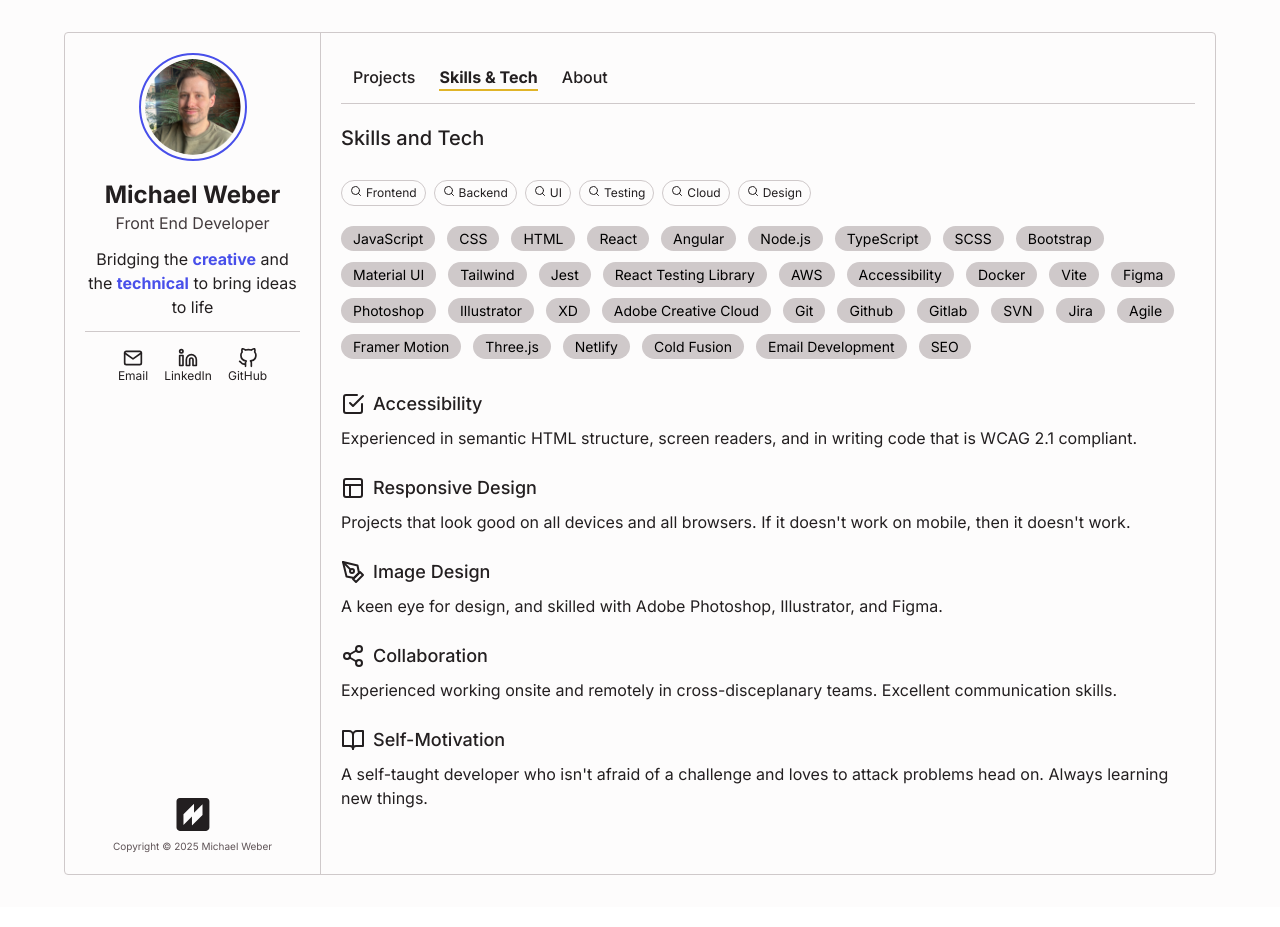
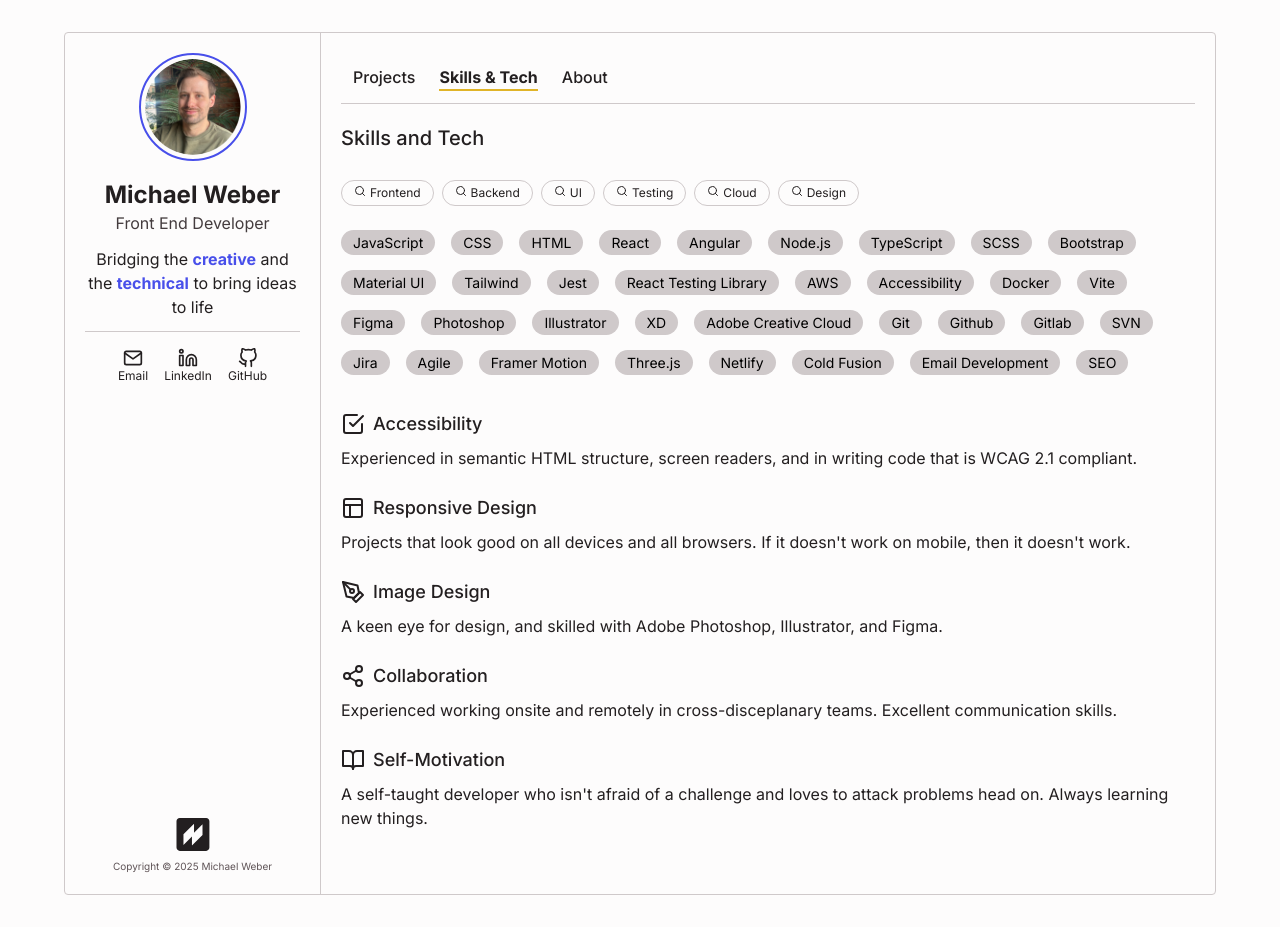
Before and after one commit to MichaelScottWeber/dev-portfolio-2025, a React (Vite) app: page / in a window 1280 px wide. Both pictures are taken after a click on the button "Skills & Tech". Built offline with nearby package versions, Linux system fonts and the light colour scheme.

Commit message:
Small styling updates

```diff
--- a/src/components/SearchPill.tsx
+++ b/src/components/SearchPill.tsx
@@ -16,7 +16,7 @@ function SearchPill({ name, selected, onClick }: SearchPillProps) {
   };
   return (
     <button
-      className={`border flex rounded-full py-1 px-2 text-xs text-black trabsition-all cursor-pointer hover:border-primary-500 hover:text-primary-500 ${
+      className={`border flex rounded-full py-1 px-3 text-xs text-black trabsition-all cursor-pointer hover:border-primary-500 hover:text-primary-500 ${
         selected
           ? 'bg-gray-200 border-secondary-500 text-primary-800'
           : 'border-gray-300'
--- a/src/components/SkillsAndTechSection.tsx
+++ b/src/components/SkillsAndTechSection.tsx
@@ -61,8 +61,8 @@ function SkillsAndTechSection({ data }: SkillsAndTechSectionProps) {
       <h2 className='text-xl text-black font-medium mb-4 md:mb-7'>
         Skills and Tech
       </h2>
-      <ul className='flex flex-wrap gap-2 mb-5'>{renderSearchTermList}</ul>
-      <ul className='flex flex-wrap gap-3 mb-8'>{renderSkillsList}</ul>
+      <ul className='flex flex-wrap gap-2 mb-6'>{renderSearchTermList}</ul>
+      <ul className='flex flex-wrap gap-4 mb-9'>{renderSkillsList}</ul>
       <div className='mb-6'>
         <h3 className='text-black text-lg font-medium flex mb-2'>
           <CheckSquare classNames='w-6 mr-2' /> Accessibility
```
